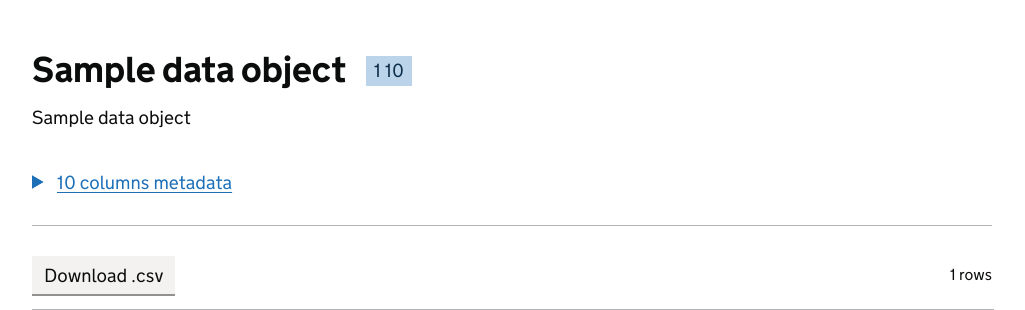
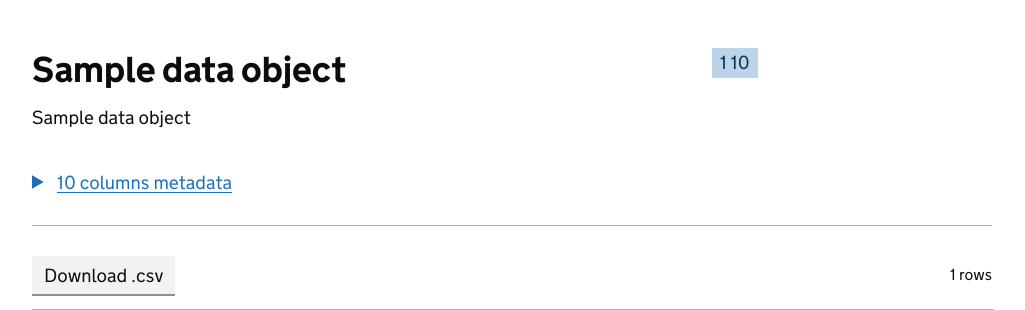
Before and after one commit to uktrade/trade-data-catalogue, a Django app: template trade_data_catalogue/templates/dataset_catalogue/preview.html in a window 1280 px wide. Shown: the part 181-491 px from the top of the page, without its empty margins (128-1153 px from the left). Run offline with Django 5.2, Linux system fonts and the light colour scheme; the template is opened without the code that fills it: most values are stand-ins (such as "Sample title", 1, 10 or a date in 2020).

Commit message:
Tag positioning

```diff
--- a/trade_data_catalogue/templates/dataset_catalogue/preview.html
+++ b/trade_data_catalogue/templates/dataset_catalogue/preview.html
@@ -26,17 +26,21 @@
     class="govuk-!-static-margin-bottom-5"
     data-testid="dataset-data-preview-header-container"
   >
-    <div class="heading-and-tag-container">
+    <div class="govuk-grid-row">
+      <div class="govuk-grid-column-two-thirds">
         <h1
-        class="govuk-heading-l govuk-!-static-margin-bottom-0"
+          class="table-heading govuk-heading-l govuk-!-static-margin-bottom-0"
           data-testid="dataset-data-preview-header"
         >
           {{dataset.data_object.title}}
         </h1>
+      </div>
+      <div class="tag-container govuk-grid-column-one-third">
         <div
           class="govuk-tag {% if dataset.data_object.size == 'Small' %}govuk-tag--green{% elif dataset.data_object.size == 'Medium' %}govuk-tag--yellow{% elif dataset.data_object.size == 'Large' %}govuk-tag--red{% endif %} govuk-!-static-margin-left-4"
         >
           {{dataset.data_object.size}} {{data_type_lower}}
+        </div>
       </div>
     </div>
     <p class="govuk-body govuk-!-static-margin-top-3">
@@ -79,7 +83,7 @@
               </th>
               <th
                 scope="col"
-                class="govuk-table__header"
+                class="govuk-table__header govuk-table__cell"
                 data-testid="metadata-description"
               >
                 Description
```
Lines whose indentation alone changed are shown as unchanged.
